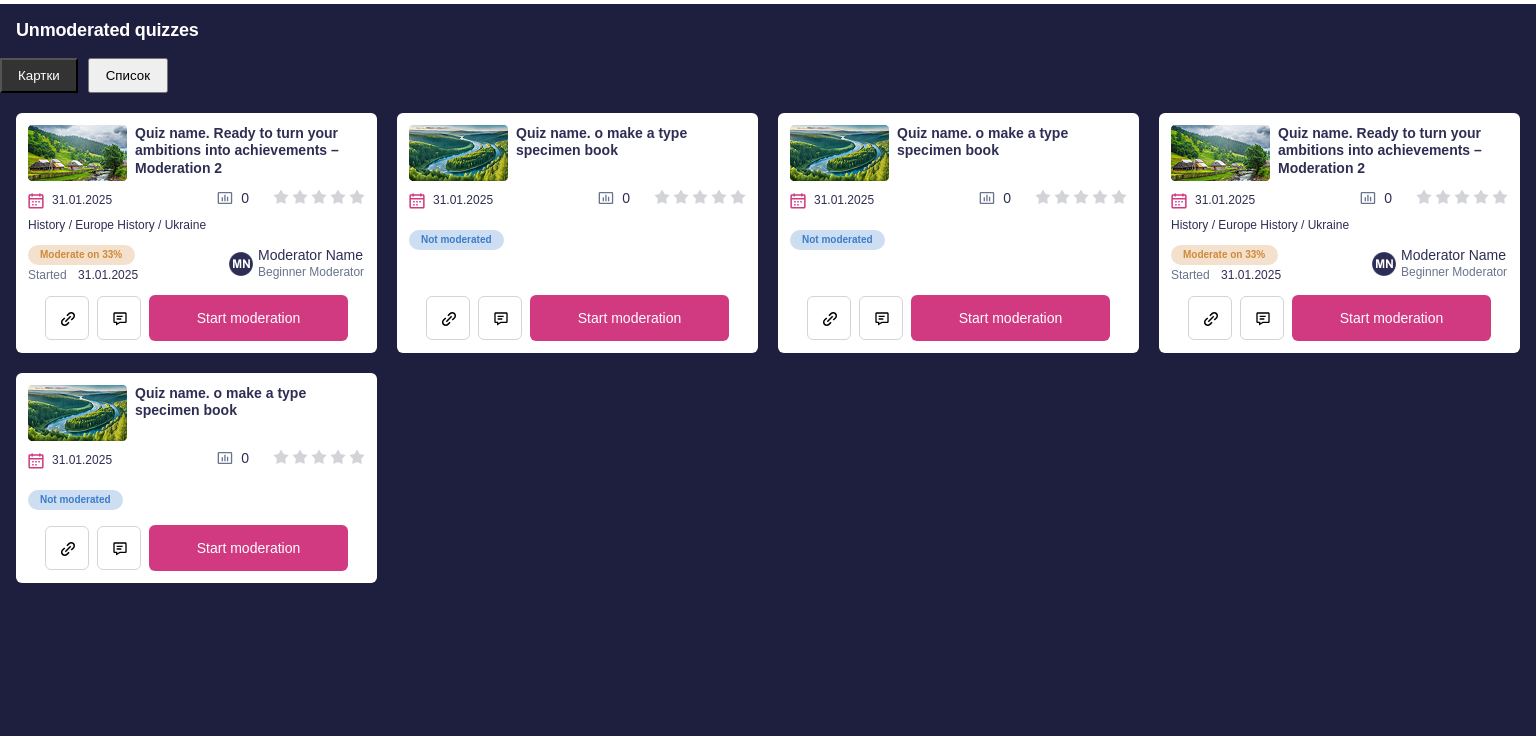
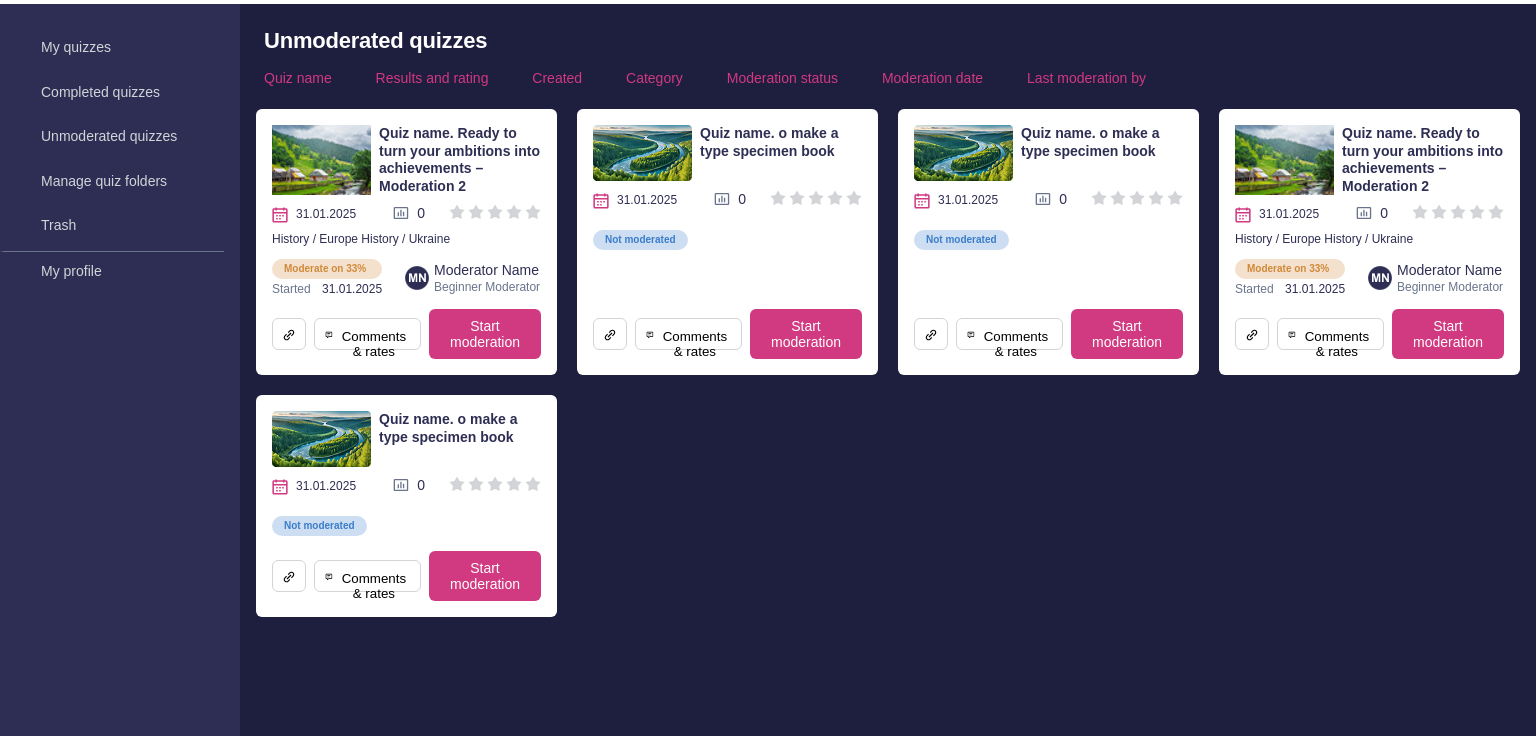
Before and after one commit to YelyzavetaMala/test-task-2win, a plain HTML site: page index.html in a window 1536 px wide. Shown: the part 64-800 px from the top of the page. Drawn offline with Linux system fonts and the light colour scheme.

Commit message:
added menu on desktop

```diff
--- a/css/adaptive.css
+++ b/css/adaptive.css
@@ -1,22 +1,80 @@
 @media screen and (min-width: 1440px) {
   .view-controls {
     display: flex;
-    margin-bottom: 20px;
   }
 
   .view-controls button {
     padding: 8px 16px;
     margin-right: 10px;
     cursor: pointer;
+    background-color: transparent;
+    border: none;
   }
-
-  .view-controls button.active {
-    background: #333;
-    color: #fff;
+  .view-controls button svg {
+    fill: #69748c;
+  }
+  .view-controls button svg.active {
+    fill: var(--primary);
   }
   .gallery.grid-view {
     display: grid;
     grid-template-columns: repeat(4, 1fr);
     gap: 20px;
   }
+
+  .gallery.grid-view .card {
+    background-color: var(--secondary);
+    border-radius: 6px;
+    padding: 16px;
+    display: flex;
+    flex-direction: column;
+  }
+  .sorted-section {
+    display: flex;
+    justify-content: space-between;
+  }
+  .sorted-list {
+    display: flex;
+    align-items: start;
+    gap: 24px;
+    margin: 0 24px;
+  }
+  .sorted-list li {
+    color: var(--primary);
+    font-size: 14px;
+  }
+  .icon-arrow {
+    fill: var(--primary);
+    margin-left: 4px;
+  }
+
+  .section-sorted {
+    padding: 24px 0 16px;
+    margin: 0 24px;
+  }
+
+  .section-title {
+    font-size: 22px;
+  }
+  .card-btn {
+    display: flex;
+    padding: 10px;
+    height: 32px;
+    background-color: transparent;
+    border: 1px solid #d2d4d8;
+    border-radius: 6px;
+  }
+  .card-btn svg {
+    width: 12px;
+    height: 12px;
+  }
+  .comments-text {
+    display: flex;
+
+    margin-left: 5px;
+  }
+
+  .start-btn {
+    padding: 9px 21px;
+  }
 }
--- a/css/base.css
+++ b/css/base.css
@@ -66,6 +66,21 @@ body {
   font-synthesis: none;
   margin: 0 auto;
 }
+
+/* Скидання стилів */
+* {
+  margin: 0;
+  padding: 0;
+  box-sizing: border-box;
+}
+
+body {
+  font-family: Arial, sans-serif;
+  height: 100vh;
+  display: flex;
+  flex-direction: column;
+}
+
 .section {
   overflow: hidden;
   padding: 80px 0 0;
@@ -176,6 +191,64 @@ header {
   }
 }
 
+.page {
+  flex: 1;
+  display: flex;
+  min-height: 0;
+}
+
+.sidebar {
+  width: 240px;
+  background: var(--text-color);
+  padding: 24px 16px 16px 0;
+}
+
+.sidebar .menu ul {
+  list-style: none;
+}
+
+.sidebar .menu li {
+  padding: 8px 16px;
+  margin-bottom: 8px;
+  border-left: 4px solid transparent;
+}
+
+.sidebar .menu li:last-child {
+  border-top: 1px solid #69748c;
+}
+
+.sidebar .menu li:active,
+.sidebar .menu li:hover,
+.sidebar .menu li:focus {
+  background-color: #d139801a;
+  border-left: 4px solid var(--primary);
+  border-radius: 0 6px 6px 0;
+}
+
+.sidebar .menu a {
+  color: #d2d4d8;
+  font-size: 14px;
+  text-align: center;
+}
+.menu-icon {
+  margin-right: 5px;
+  fill: #dadada;
+}
+
+.content {
+  flex: 1;
+  overflow-y: auto;
+}
+@media (max-width: 768px) {
+  .page {
+    flex-direction: column;
+  }
+
+  .sidebar {
+    display: none;
+  }
+}
+
 .section-sorted {
   padding: 16px 0;
   display: flex;
@@ -196,6 +269,10 @@ header {
   @media screen and (min-width: 1440px) {
     display: none;
   }
+}
+
+.sorted-list {
+  display: none;
 }
 
 .quiz-name {
@@ -321,7 +398,6 @@ header {
   border-radius: 50px;
   padding: 4px 12px;
   margin-bottom: 3px;
-  max-width: 83px;
 }
 .not-moderate {
   font-size: 10px;
@@ -332,7 +408,6 @@ header {
   border-radius: 50px;
   padding: 4px 12px;
   margin-bottom: 3px;
-  max-width: 83px;
 }
 
 .started-data {
@@ -372,27 +447,28 @@ header {
 .card-btns {
   display: flex;
   align-items: center;
-  justify-content: center;
+  justify-content: space-between;
   gap: 8px;
   margin-top: auto;
 }
 
 .card-btn {
-  width: 44px;
+  padding: 14px;
   height: 44px;
   background-color: transparent;
   border: 1px solid #d2d4d8;
   border-radius: 6px;
 }
-.card-btn svg {
-  padding: 14px;
+
+.comments-text {
+  display: none;
 }
 
 .start-btn {
   color: var(--btn-text);
   background-color: var(--primary);
   font-size: 14px;
-  padding: 15px 48px;
+  padding: 15px 46px;
   border-radius: 6px;
   border: none;
 }
--- a/index.html
+++ b/index.html
@@ -58,11 +58,39 @@
         </div>
       </div>
     </header>
-    <main>
-      <section>
+     <div class="page">
+    <aside class="sidebar">
+      <nav class="menu">
+        <ul>
+          <li><a href="#"> <svg class="menu-icon" width="16" height="16">
+                    <use href="./img/icons.svg#icon-my-quizzes"></use>
+                  </svg>My quizzes</a></li>
+          <li><a href="#"><svg class="menu-icon" width="16" height="16">
+                    <use href="./img/icons.svg#icon-completed"></use>
+                  </svg>Completed quizzes</a></li>
+          <li><a href="#"><svg class="menu-icon" width="16" height="16">
+                    <use href="./img/icons.svg#icon-unmoderated"></use>
+                  </svg>Unmoderated quizzes</a></li>
+           <li><a href="#"><svg class="menu-icon" width="16" height="16">
+                    <use href="./img/icons.svg#icon-manage"></use>
+                  </svg>Manage quiz folders</a></li>
+            <li><a href="#"><svg class="menu-icon" width="16" height="16">
+                    <use href="./img/icons.svg#icon-trash"></use>
+                  </svg>Trash</a></li>
+             <li><a href="#"><svg class="menu-icon" width="16" height="16">
+                    <use href="./img/icons.svg#icon-profile"></use>
+                  </svg>My profile</a></li>
+        </ul>
+      </nav>
+    </aside>
+    <main class="content">
+
+
+      <section class="cards-section">
         <div class="">
           <div class="section-sorted">
             <h2 class="section-title">Unmoderated quizzes</h2>
+
             <button class="sorted-btn">
               <svg class="icon-plus" width="12" height="12">
                 <use href="./img/icons.svg#icon-plus"></use>
@@ -70,9 +98,39 @@
               Sorted by
             </button>
           </div>
+          <div class="sorted-section">
+            <ul class="sorted-list">
+              <li>Quiz name <svg class="icon-arrow" width="12" height="12">
+                <use href="./img/icons.svg#icon-arrow"></use>
+              </svg></li>
+              <li>Results and rating <svg class="icon-arrow" width="12" height="12">
+                <use href="./img/icons.svg#icon-arrow"></use>
+              </svg></li>
+              <li>Created <svg class="icon-arrow" width="12" height="12">
+                <use href="./img/icons.svg#icon-arrow"></use>
+              </svg></li>
+              <li>Category <svg class="icon-arrow" width="12" height="12">
+                <use href="./img/icons.svg#icon-arrow"></use>
+              </svg></li>
+              <li>Moderation status <svg class="icon-arrow" width="12" height="12">
+                <use href="./img/icons.svg#icon-arrow"></use>
+              </svg></li>
+              <li>Moderation
+date <svg class="icon-arrow" width="12" height="12">
+                <use href="./img/icons.svg#icon-arrow"></use>
+              </svg></li>
+              <li>Last moderation by <svg class="icon-arrow" width="12" height="12">
+                <use href="./img/icons.svg#icon-arrow"></use>
+              </svg></li>
+            </ul>
           <div class="view-controls">
-            <button id="gridView" class="active">Картки</button>
-            <button id="listView">Список</button>
+            <button id="gridView" class="active"><svg width="20" height="20">
+                    <use href="./img/icons.svg#icon-grid-view"></use>
+                  </svg></button>
+            <button id="listView"><svg width="20" height="20">
+                    <use href="./img/icons.svg#icon-view_list"></use>
+                  </svg></button>
+          </div>
           </div>
           <div class="gallery grid-view">
             <div class="card">
@@ -150,7 +208,7 @@
                 <button class="card-btn">
                   <svg class="" width="16" height="16">
                     <use href="./img/icons.svg#icon-comment"></use>
-                  </svg>
+                  </svg><p class="comments-text">Comments & rates</p>
                 </button>
                 <button class="start-btn">Start moderation</button>
               </div>
@@ -220,7 +278,7 @@
                 <button class="card-btn">
                   <svg class="" width="16" height="16">
                     <use href="./img/icons.svg#icon-comment"></use>
-                  </svg>
+                  </svg><p class="comments-text">Comments & rates</p>
                 </button>
                 <button class="start-btn">Start moderation</button>
               </div>
@@ -290,7 +348,7 @@
                 <button class="card-btn">
                   <svg class="" width="16" height="16">
                     <use href="./img/icons.svg#icon-comment"></use>
-                  </svg>
+                  </svg><p class="comments-text">Comments & rates</p>
                 </button>
                 <button class="start-btn">Start moderation</button>
               </div>
@@ -370,7 +428,7 @@
                 <button class="card-btn">
                   <svg class="" width="16" height="16">
                     <use href="./img/icons.svg#icon-comment"></use>
-                  </svg>
+                  </svg><p class="comments-text">Comments & rates</p>
                 </button>
                 <button class="start-btn">Start moderation</button>
               </div>
@@ -440,7 +498,7 @@
                 <button class="card-btn">
                   <svg class="" width="16" height="16">
                     <use href="./img/icons.svg#icon-comment"></use>
-                  </svg>
+                  </svg><p class="comments-text">Comments & rates</p>
                 </button>
                 <button class="start-btn">Start moderation</button>
               </div>
@@ -448,6 +506,7 @@
           </div>
         </div>
       </section>
+       </div>
     </main>
     <footer></footer>
     <script type="module" src="main.js"></script>
```
Also changed, not shown: img/icons.svg.
